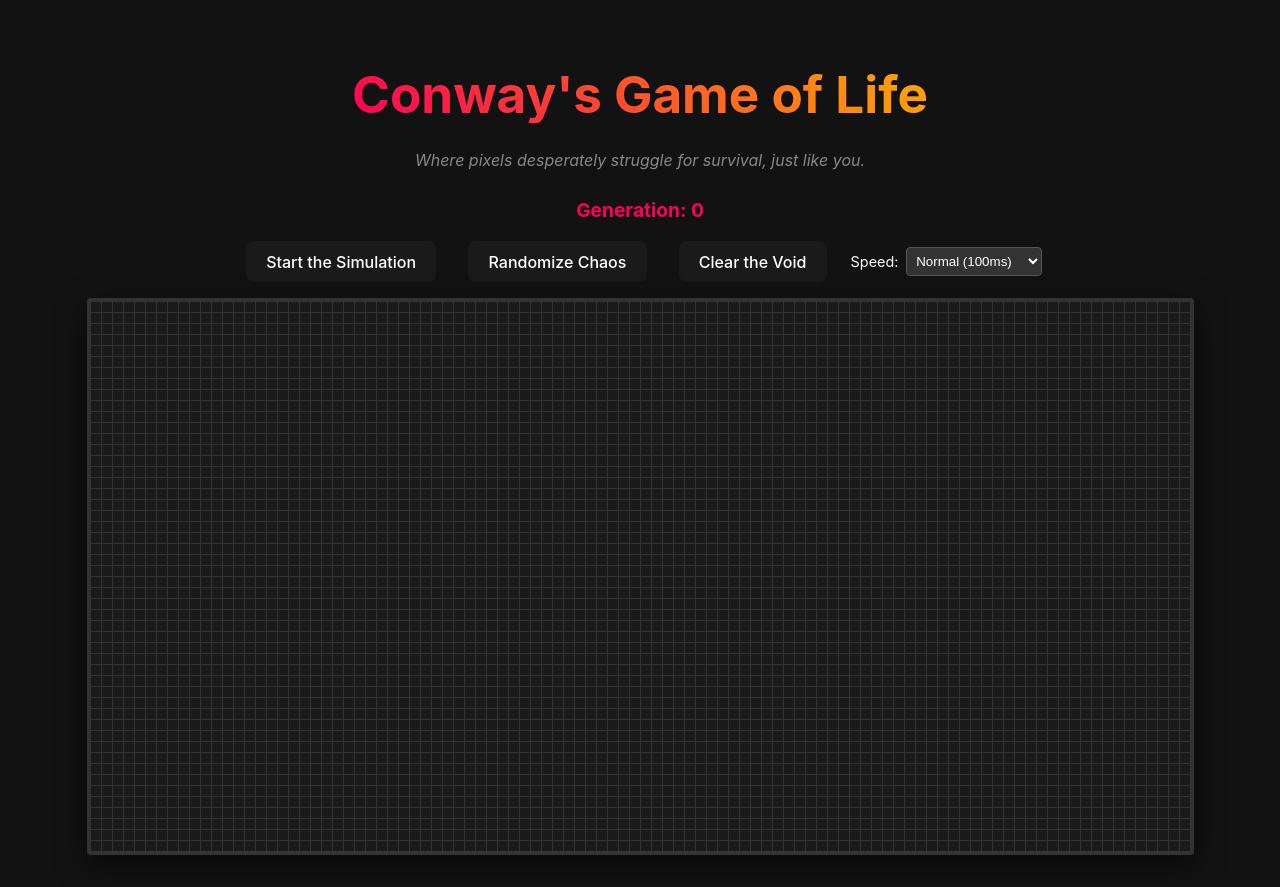
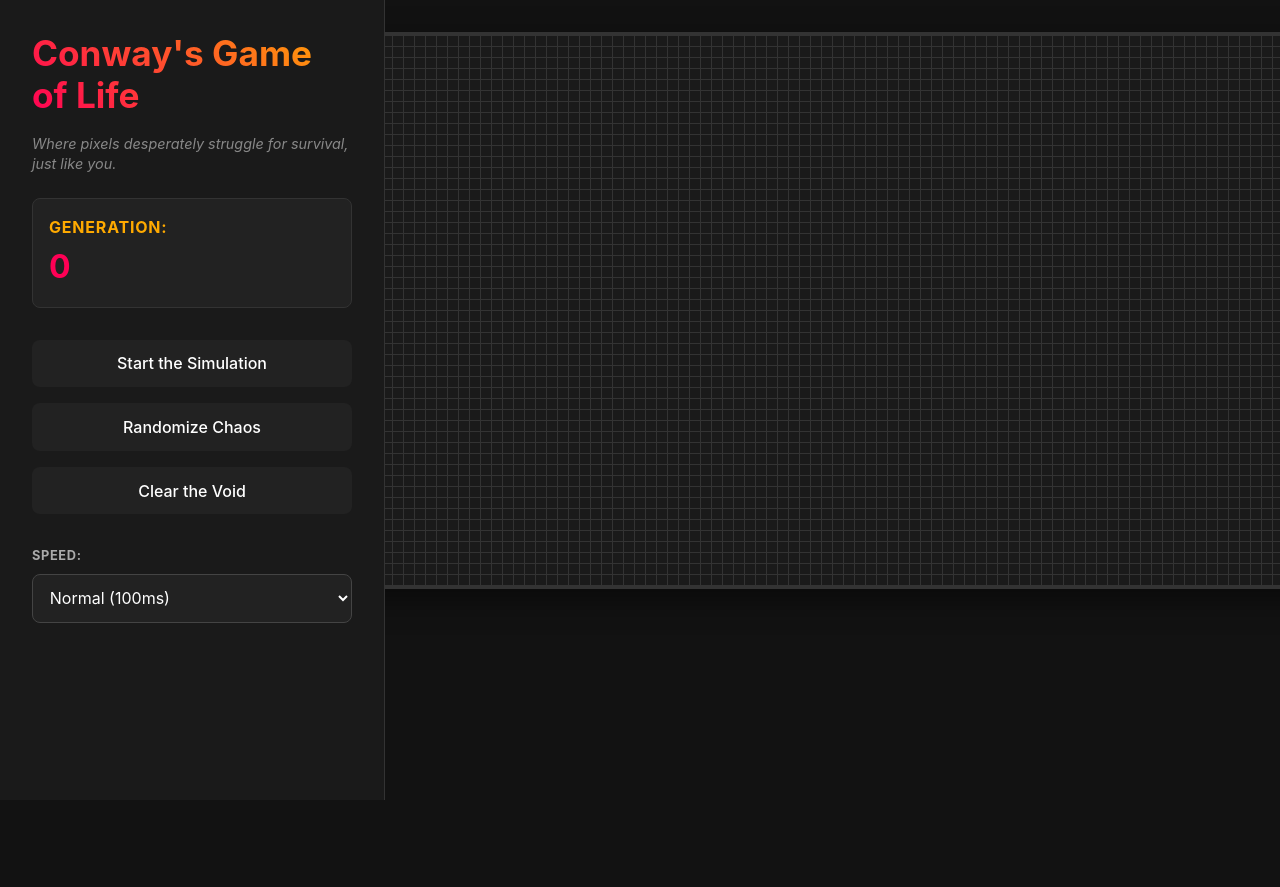
Before and after one commit to tommardev/game-of-life, a React (Vite) app: page / in a window 1280 px wide. After the commit the page ends 800 px from the top, so only its background shows below. Built offline with nearby package versions, Linux system fonts and the light colour scheme.

Commit message:
UI adjustments and performance improvements

```diff
--- a/src/App.css
+++ b/src/App.css
@@ -1,8 +1,30 @@
 .app-container {
+  display: flex;
+  flex-direction: row;
+  height: 100vh;
+  width: 100vw;
+  box-sizing: border-box;
+  background-color: #121212;
+}
+
+.sidebar {
+  width: 320px;
+  min-width: 320px;
+  padding: 2rem;
+  background-color: #1a1a1a;
+  border-right: 1px solid #333;
+  display: flex;
+  flex-direction: column;
+  gap: 2rem;
+  overflow-y: auto;
+}
+
+.main-content {
+  flex: 1;
   display: flex;
   flex-direction: column;
   align-items: center;
   padding: 2rem;
-  width: 100vw;
-  box-sizing: border-box;
+  overflow-y: auto;
+  gap: 2rem;
 }
--- a/src/App.tsx
+++ b/src/App.tsx
@@ -21,8 +21,8 @@ function App() {
 
   return (
     <div className="app-container">
+      <div className="sidebar">
         <Header generation={generation} />
-
         <Controls
           running={running}
           speed={speed}
@@ -31,10 +31,12 @@ function App() {
           onClear={handleClear}
           onSpeedChange={setSpeed}
         />
+        <Chart populationHistory={populationHistory} />
+      </div>
 
+      <div className="main-content">
         <Grid grid={grid} onToggleCell={toggleCell} />
-
-      <Chart populationHistory={populationHistory} />
+      </div>
     </div>
   );
 }
--- a/src/components/Chart/Chart.css
+++ b/src/components/Chart/Chart.css
@@ -1,25 +1,93 @@
 .chart-container {
-  margin-top: 2rem;
   width: 100%;
-  max-width: 1000px;
+  max-width: 800px;
+  background-color: #1a1a1a;
+  border-radius: 12px;
+  padding: 1.5rem;
+  border: 1px solid #333;
 }
 
-.chart-container h3 {
-  text-align: center;
-  color: #ffaa00;
+.chart-header {
+  display: flex;
+  justify-content: space-between;
+  align-items: center;
+  margin-bottom: 1rem;
 }
 
-.chart-container svg {
-  width: 100%;
-  height: 100px;
-  background-color: #222;
-  border: 1px solid #333;
-  border-radius: 4px;
+.chart-header h3 {
+  color: #ffaa00;
+  margin: 0;
+  font-size: 1.2rem;
 }
 
-.chart-container path,
-.chart-container line {
+.chart-stats {
+  display: flex;
+  gap: 1.5rem;
+}
+
+.stat {
+  display: flex;
+  flex-direction: column;
+  align-items: flex-end;
+}
+
+.stat-label {
+  font-size: 0.8rem;
+  color: #888;
+  text-transform: uppercase;
+}
+
+.stat-value {
+  font-size: 1.2rem;
+  font-weight: bold;
+}
+
+.stat-value.current {
+  color: #ff0055;
+}
+
+.stat-value.max {
+  color: #fff;
+}
+
+.svg-wrapper {
+  position: relative;
+  width: 100%;
+  height: 150px;
+  background-color: #111;
+  border-radius: 8px;
+  overflow: hidden;
+  border: 1px solid #222;
+}
+
+.svg-wrapper svg {
+  position: absolute;
+  top: 0;
+  left: 0;
+  width: 100%;
+  height: 100%;
+  z-index: 2;
+}
+
+.chart-line {
   stroke: #ff0055;
   stroke-width: 2;
   fill: none;
+  vector-effect: non-scaling-stroke;
 }
+
+.chart-grid {
+  position: absolute;
+  top: 0;
+  left: 0;
+  width: 100%;
+  height: 100%;
+  z-index: 1;
+}
+
+.grid-line {
+  position: absolute;
+  left: 0;
+  right: 0;
+  border-bottom: 1px dashed #333;
+}
--- a/src/components/Chart/Chart.tsx
+++ b/src/components/Chart/Chart.tsx
@@ -8,23 +8,49 @@ export const Chart = ({ populationHistory }: ChartProps) => {
   if (populationHistory.length === 0) return null;
 
   const maxPop = Math.max(1, ...populationHistory);
+  const currentPop = populationHistory[populationHistory.length - 1];
+
+  const areaPoints = populationHistory.map((pop, i) => {
+    const x = (i / Math.max(1, populationHistory.length - 1)) * 500;
+    const y = 100 - (pop / maxPop) * 90;
+    return `${x},${y}`;
+  });
+
+  const areaPath = `M 0 100 L ${areaPoints.join(' L ')} L 500 100 Z`;
+  const linePath = `M ${areaPoints.join(' L ')}`;
 
   return (
     <div className="chart-container">
-      <h3>Demographic Collapse Chart (Population Over Time)</h3>
-      <svg viewBox="0 0 500 100">
-        {populationHistory.map((pop, i) => {
-          const x = (i / 49) * 500;
-          const y = 100 - (pop / maxPop) * 90;
-
-          if (i === 0) return <path key={i} d={`M ${x} ${y}`} />;
-
-          const prevPop = populationHistory[i - 1];
-          const prevX = ((i - 1) / 49) * 500;
-          const prevY = 100 - (prevPop / maxPop) * 90;
-          return <line key={i} x1={prevX} y1={prevY} x2={x} y2={y} />;
-        })}
-      </svg>
+      <div className="chart-header">
+        <h3>Population History</h3>
+        <div className="chart-stats">
+          <div className="stat">
+            <span className="stat-label">Current:</span>
+            <span className="stat-value current">{currentPop}</span>
+          </div>
+          <div className="stat">
+            <span className="stat-label">Max:</span>
+            <span className="stat-value max">{maxPop}</span>
+          </div>
+        </div>
+      </div>
+      <div className="svg-wrapper">
+        <svg viewBox="0 0 500 100" preserveAspectRatio="none">
+          <defs>
+            <linearGradient id="popGradient" x1="0" x2="0" y1="0" y2="1">
+              <stop offset="0%" stopColor="#ff0055" stopOpacity="0.5" />
+              <stop offset="100%" stopColor="#ff0055" stopOpacity="0" />
+            </linearGradient>
+          </defs>
+          <path d={areaPath} fill="url(#popGradient)" />
+          <path d={linePath} className="chart-line" />
+        </svg>
+        <div className="chart-grid">
+          <div className="grid-line" style={{ bottom: '10%' }}></div>
+          <div className="grid-line" style={{ bottom: '55%' }}></div>
+          <div className="grid-line" style={{ bottom: '100%' }}></div>
+        </div>
+      </div>
     </div>
   );
 };
--- a/src/components/Controls/Controls.css
+++ b/src/components/Controls/Controls.css
@@ -1,26 +1,39 @@
 .controls {
   display: flex;
-  justify-content: center;
+  flex-direction: column;
   gap: 1rem;
-  margin-bottom: 1rem;
 }
 
 .speed-control {
   display: flex;
-  align-items: center;
+  flex-direction: column;
+  align-items: flex-start;
   gap: 0.5rem;
+  margin-top: 1rem;
 }
 
 .speed-control label {
-  color: #fff;
-  font-size: 0.9rem;
+  color: #aaa;
+  font-size: 0.8rem;
+  text-transform: uppercase;
+  letter-spacing: 0.05em;
+  font-weight: bold;
 }
 
 .speed-control select {
-  padding: 0.3rem;
-  border-radius: 4px;
-  background-color: #333;
+  width: 100%;
+  padding: 0.8rem;
+  border-radius: 8px;
+  background-color: #222;
   color: #fff;
-  border: 1px solid #555;
+  border: 1px solid #444;
   cursor: pointer;
+  font-size: 1rem;
+  font-family: inherit;
+  transition: border-color 0.2s, background-color 0.2s;
 }
+
+.speed-control select:hover {
+  background-color: #2a2a2a;
+  border-color: #ffaa00;
+}
--- a/src/components/Header/Header.css
+++ b/src/components/Header/Header.css
@@ -1,17 +1,36 @@
 .header {
-  text-align: center;
-  margin-bottom: 1rem;
+  text-align: left;
+}
+
+.header h1 {
+  font-size: 2.2rem;
+  margin-top: 0;
+  line-height: 1.2;
 }
 
 .subtitle {
   color: #888;
   font-style: italic;
+  font-size: 0.9rem;
   margin-bottom: 1.5rem;
+  line-height: 1.4;
 }
 
 .stats {
-  font-size: 1.2rem;
+  font-size: 1rem;
   font-weight: bold;
+  color: #ffaa00;
+  background: #222;
+  padding: 1rem;
+  border-radius: 8px;
+  border: 1px solid #333;
+  text-transform: uppercase;
+  letter-spacing: 0.05em;
+}
+
+.stats span {
   color: #ff0055;
-  margin-top: 1rem;
+  font-size: 2rem;
+  display: block;
+  margin-top: 0.2rem;
 }
--- a/src/hooks/useGameOfLife.ts
+++ b/src/hooks/useGameOfLife.ts
@@ -1,6 +1,6 @@
 import { useState, useCallback, useRef, useEffect } from 'react';
 import type { CellState } from '../types';
-import { NUM_ROWS, NUM_COLS } from '../constants';
+import { NUM_ROWS, NUM_COLS, operations } from '../constants';
 import { generateEmptyGrid, generateRandomGrid, countNeighbors } from '../utils/gameUtils';
 
 export const useGameOfLife = () => {
@@ -42,22 +42,13 @@ export const useGameOfLife = () => {
             nextAge += 1;
           }
 
-          if (nextAlive !== cell.alive || nextAge !== cell.age) {
-            nextGrid[i][k] = { ...cell, alive: nextAlive, age: nextAge };
+          if (nextAlive !== cell.alive || nextAge !== cell.age || neighbors !== cell.neighbors) {
+            nextGrid[i][k] = { ...cell, alive: nextAlive, age: nextAge, neighbors };
           }
-        }
-      }
 
-      for (let i = 0; i < NUM_ROWS; i++) {
-        for (let k = 0; k < NUM_COLS; k++) {
-           const newNeighbors = countNeighbors(nextGrid, i, k);
-           const cell = nextGrid[i][k];
-
-           if (cell.neighbors !== newNeighbors) {
-             nextGrid[i][k] = { ...cell, neighbors: newNeighbors };
-           }
-
-           if (nextGrid[i][k].alive) currentPopulation++;
+          if (nextAlive) {
+            currentPopulation++;
+          }
         }
       }
 
@@ -90,15 +81,20 @@ export const useGameOfLife = () => {
         age: !wasAlive ? 1 : 0
       };
 
-      for (let r = 0; r < NUM_ROWS; r++) {
-        for (let c = 0; c < NUM_COLS; c++) {
-          const newNeighbors = countNeighbors(newGrid, r, c);
-          const cell = newGrid[r][c];
-          if (cell.neighbors !== newNeighbors) {
-            newGrid[r][c] = { ...cell, neighbors: newNeighbors };
-          }
+      // Update neighbors for this cell
+      newGrid[i][k].neighbors = countNeighbors(newGrid, i, k);
+
+      // Update neighbors for 8 adjacent cells
+      operations.forEach(([x, y]) => {
+        const newI = i + x;
+        const newK = k + y;
+        if (newI >= 0 && newI < NUM_ROWS && newK >= 0 && newK < NUM_COLS) {
+          newGrid[newI][newK] = {
+            ...newGrid[newI][newK],
+            neighbors: countNeighbors(newGrid, newI, newK)
+          };
         }
-      }
+      });
 
       return newGrid;
     });
--- a/src/index.css
+++ b/src/index.css
@@ -13,12 +13,12 @@
   -moz-osx-font-smoothing: grayscale;
 }
 
-body {
+body, #root {
   margin: 0;
-  display: flex;
-  place-items: center;
-  min-width: 320px;
-  min-height: 100vh;
+  padding: 0;
+  width: 100vw;
+  height: 100vh;
+  overflow: hidden;
 }
 
 h1 {
@@ -33,15 +33,16 @@ h1 {
 button {
   border-radius: 8px;
   border: 1px solid transparent;
-  padding: 0.6em 1.2em;
+  padding: 0.8em 1.2em;
   font-size: 1em;
   font-weight: 500;
   font-family: inherit;
-  background-color: #1a1a1a;
+  background-color: #222;
   cursor: pointer;
   transition: border-color 0.25s, background-color 0.25s;
   color: #fff;
-  margin: 0 0.5rem;
+  margin: 0;
+  width: 100%;
 }
 button:hover {
   border-color: #ffaa00;
```
Lines whose indentation alone changed are shown as unchanged.
